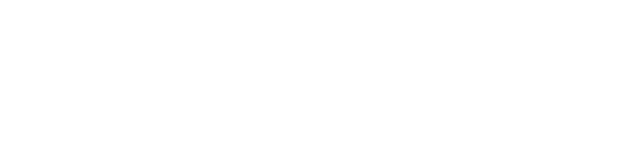
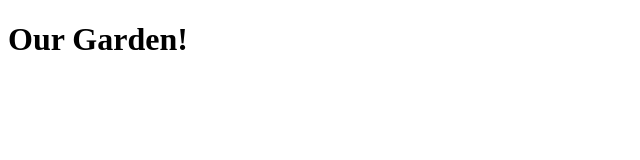
Before and after one commit to semhar-z/-ALAB308A.5.1CodeModules, a plain HTML site: page index.html in a window 1280 px wide. Shown: the whole page, without its empty margins (0-640 px from the left). Drawn offline with Linux system fonts and the light colour scheme.

Commit message:
some changes and README.md file is updated

```diff
--- a/index.html
+++ b/index.html
@@ -9,7 +9,7 @@
         <link rel="stylesheet" href="">
     </head>
     <body>
-
+       <h1>Our Garden!</h1>
 
         <script type="module">
 
```
Also changed, not shown: 1 other file.
